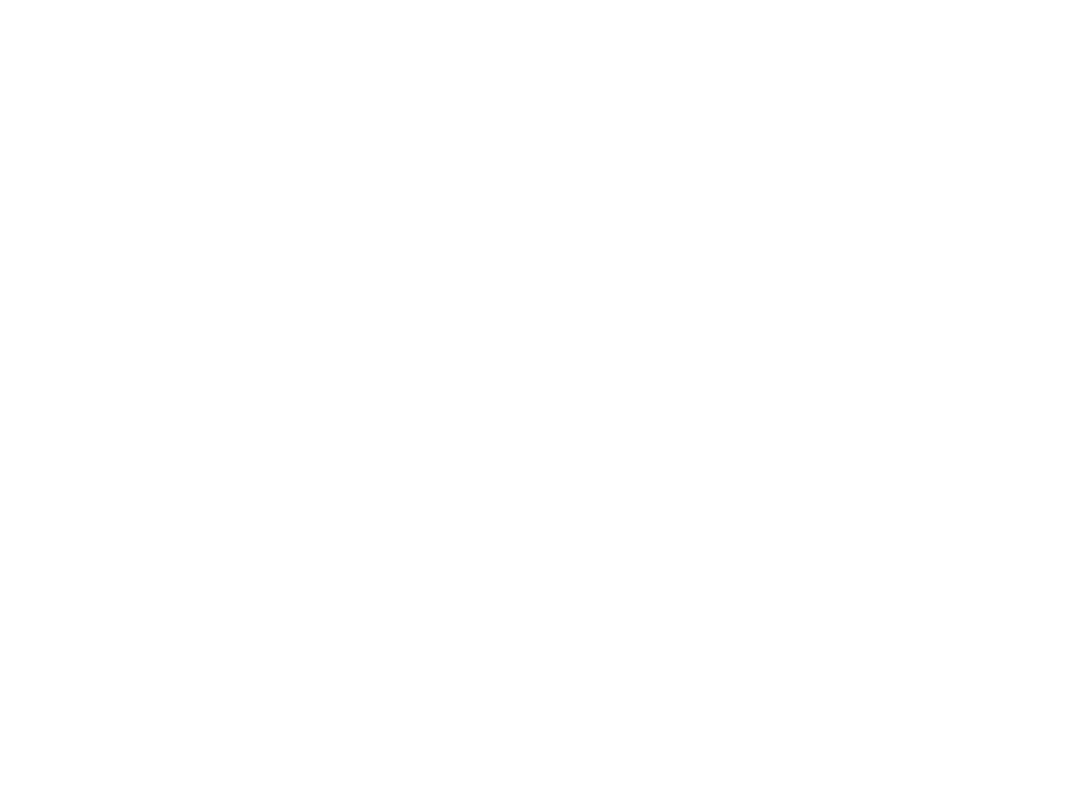
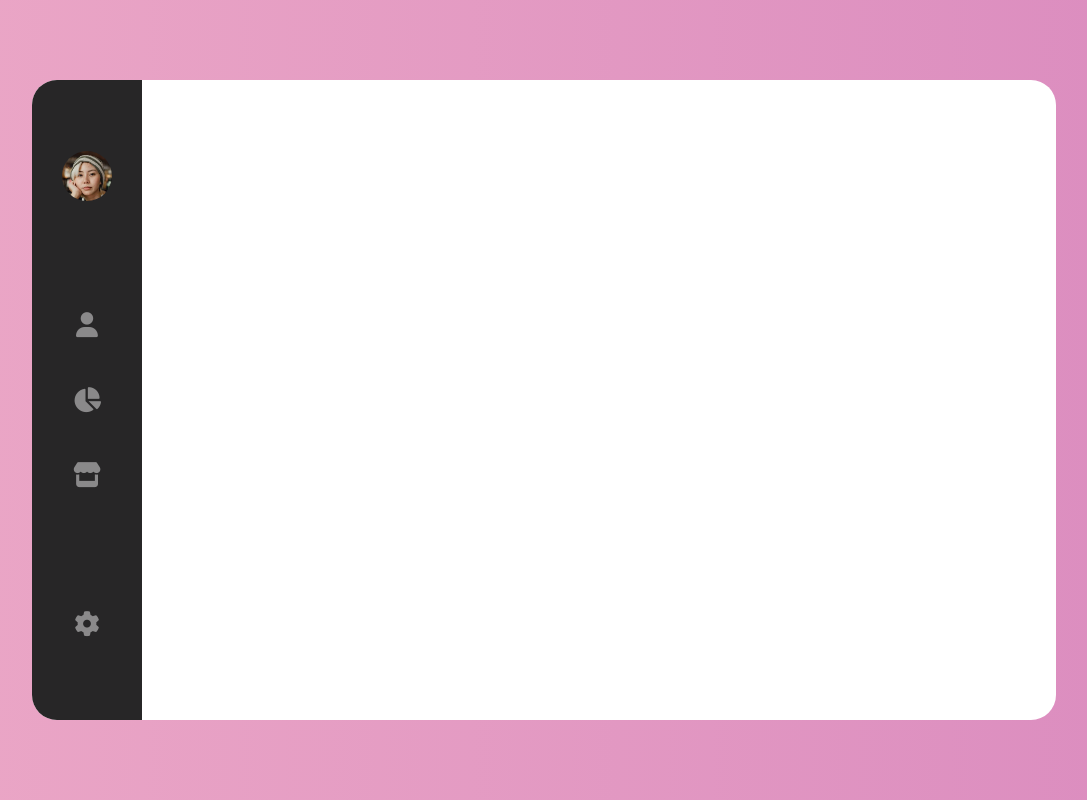
Before and after one commit to haslozik/Dashboard-UI-Design, a plain HTML site: page index.html in a window 1280 px wide. Shown: the whole page, without its empty margins (96-1183 px from the left). Drawn offline with nearby package versions, Linux system fonts and the light colour scheme.

Commit message:
menu added

```diff
--- a/index.html
+++ b/index.html
@@ -0,0 +1,44 @@
+<!DOCTYPE html>
+<html lang="en">
+<head>
+
+    <meta charset="UTF-8">
+    <meta http-equiv="X-UA-Compatible" content="IE=edge">
+    <meta name="viewport" content="width=device-width, initial-scale=1.0">
+
+    <title>Dashboard UI Design</title>
+
+    <link rel="stylesheet" href="css/style.css">
+
+    <script src="https://kit.fontawesome.com/a821291b86.js" crossorigin="anonymous"></script>
+
+    <!--charts-->
+    <script src="https://cdn.jsdelivr.net/npm/chart.js"></script>
+
+</head>
+<body>
+    <div id="container">
+        <div class="content">
+            <!--menu-->
+            <div class="menu">
+                <div class="menu__element">
+                    <!--profile img-->
+                    <img src="img/exampleProfileImg.jpg" alt="example profile image">
+                </div>
+                <div class="menu__element menu__element--icons">
+                    <!--icons-->
+                    <i class="fas fa-user"></i>
+                    <i class="fas fa-chart-pie fas--white"></i>
+                    <i class="fas fa-store"></i>
+                </div>
+                <div class="menu__element">
+                    <!--settings-->
+                    <i class="fas fa-cog"></i>
+                </div>
+            </div>
+        </div>
+    </div>
+
+<script src="app.js"></script>
+</body>
+</html>
--- /dev/null
+++ b/scss/_base.scss
@@ -0,0 +1,4 @@
+/*variables*/
+$mainBackgroundColor: linear-gradient(90deg, rgba(235,167,198,1) 0%, rgba(219,140,191,1) 100%);
+$contentBackgroundColor: #fff;
+$menuBackgroundColor: #272627;
--- /dev/null
+++ b/scss/_mainView.scss
@@ -0,0 +1,21 @@
+* {
+    padding: 0;
+    margin: 0;
+    box-sizing: border-box;
+}
+
+#container {
+    background: $mainBackgroundColor;
+    height: 100vh;
+    width: 100%;
+    display: flex;
+    align-items: center;
+    justify-content: center;
+}
+
+.content {
+    width: 80%;
+    height: 80%;
+    border-radius: 25px;
+    background: $contentBackgroundColor;
+}
--- /dev/null
+++ b/scss/_menu.scss
@@ -0,0 +1,42 @@
+.menu {
+    float: left;
+    height: 100%;
+    width: 110px;
+    background: $menuBackgroundColor;
+    border-top-left-radius: 25px;
+    border-bottom-left-radius: 25px;
+    display: flex;
+    flex-direction: column;
+
+    .menu__element {
+        height: calc(100% / 3);
+        display: flex;
+        align-items: center;
+        justify-content: center;
+        color: #8a898a;
+
+        img {
+            height: 50px;
+            width: 50px;
+            border-radius: 50%;
+            cursor: pointer;
+        }
+
+        .fas {
+            padding: 25px 0;
+            font-size: 25px;
+            transition: .2s;
+            cursor: pointer;
+
+            &:hover {
+                color: #fff;
+            }
+        }
+
+        &--icons {
+            height: 45% !important;
+            flex-direction: column;
+        }
+    }
+
+}
--- a/scss/style.scss
+++ b/scss/style.scss
@@ -0,0 +1,4 @@
+@import '_base';
+/*components*/
+@import '_menu';
+@import '_mainView';
```
Also changed, not shown: app.js (added), css/style.css, img/exampleProfileImg.jpg (added), 1 other file.
